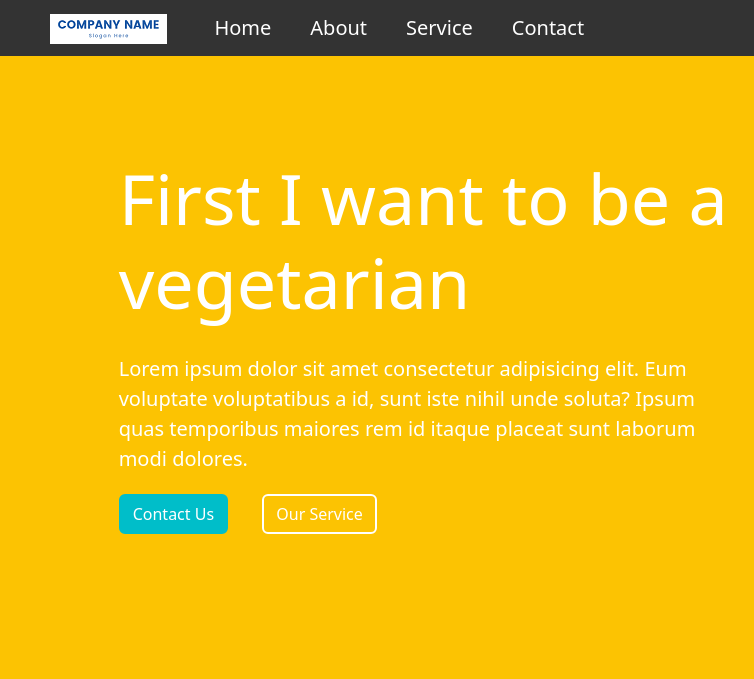
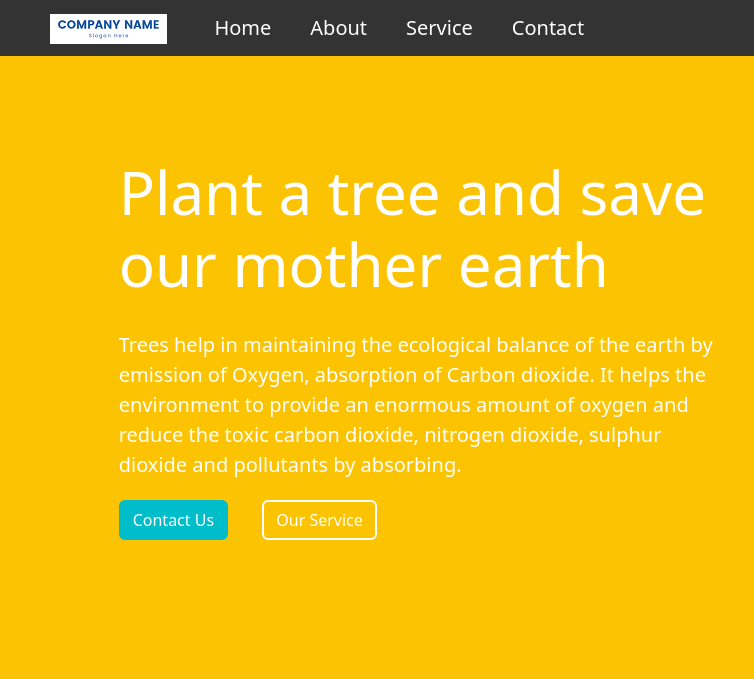
Before and after one commit to amareshcoding/Bootstrap, a plain HTML site: page bootstrap_project_two/index.html in a window 1280 px wide. Shown: the top 679 px of the page, 0-754 px from the left. Drawn offline with nearby package versions, Linux system fonts and the light colour scheme; grey boxes are pictures that could not be loaded.

Commit message:
theme changed

```diff
--- a/bootstrap_project_two/index.html
+++ b/bootstrap_project_two/index.html
@@ -4,6 +4,16 @@
      <meta charset="utf-8">
      <meta name="viewport" content="width=device-width, initial-scale=1">
      <title>Bootstrap demo</title>
+
+     <!-- favicons -->
+     <link rel="apple-touch-icon" sizes="180x180" href="./images/bootstrap-logo.png">
+     <link rel="icon" type="image/png" sizes="32x32" href="./images/bootstrap-logo.png">
+     <link rel="icon" type="image/png" sizes="16x16" href="./images/bootstrap-logo.png">
+     <link rel="manifest" href="./images/bootstrap-logo.png">
+     <link rel="mask-icon" href="./images/bootstrap-logo.png" color="#5bbad5">
+     <meta name="msapplication-TileColor" content="#da532c">
+     <meta name="theme-color" content="#ffffff">
+
 
      <!-- bootstrap css link -->
      <link href="https://cdn.jsdelivr.net/npm/bootstrap@5.2.0-beta1/dist/css/bootstrap.min.css" rel="stylesheet" integrity="sha384-0evHe/X+R7YkIZDRvuzKMRqM+OrBnVFBL6DOitfPri4tjfHxaWutUpFmBp4vmVor" crossorigin="anonymous">
@@ -54,8 +64,8 @@
           <!-- banner -->
           <div class="row justify-content-center" id="banner">
                <div class="col-md-6 col-11" id="banner-text">
-                    <h1>First I want to be a vegetarian</h1>
-                    <p>Lorem ipsum dolor sit amet consectetur adipisicing elit. Eum voluptate voluptatibus a id, sunt iste nihil unde soluta? Ipsum quas temporibus maiores rem id itaque placeat sunt laborum modi dolores.</p>
+                    <h1>Plant a tree and save our mother earth</h1>
+                    <p>Trees help in maintaining the ecological balance of the earth by emission of Oxygen, absorption of Carbon dioxide. It helps the environment to provide an enormous amount of oxygen and reduce the toxic carbon dioxide, nitrogen dioxide, sulphur dioxide and pollutants by absorbing.</p>
                     <button type="button" class="btn" id="banner-btn1">Contact Us</button>
                     <button type="button" class="btn" id="banner-btn2">Our Service</button>
                </div>
--- a/bootstrap_project_two/style/style.css
+++ b/bootstrap_project_two/style/style.css
@@ -56,7 +56,7 @@
   color: white;
 }
 #banner-text > h1 {
-  font-size: 70px;
+  font-size: 60px;
   margin-top: 100px;
 }
 #banner-text p {
```
